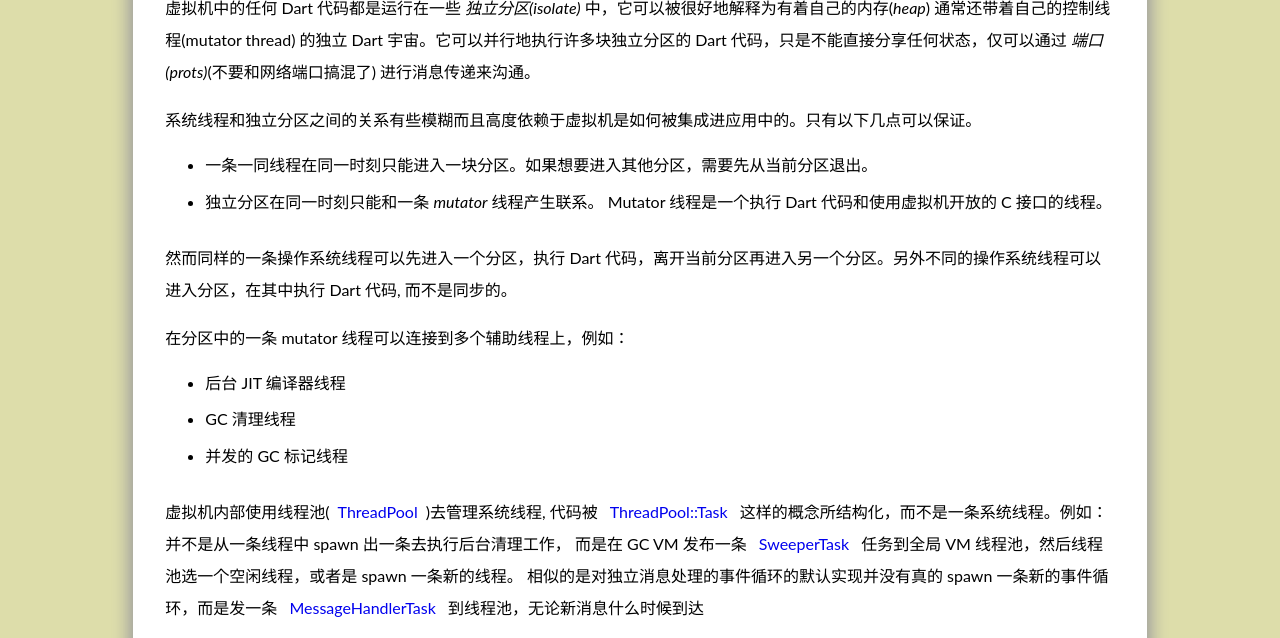
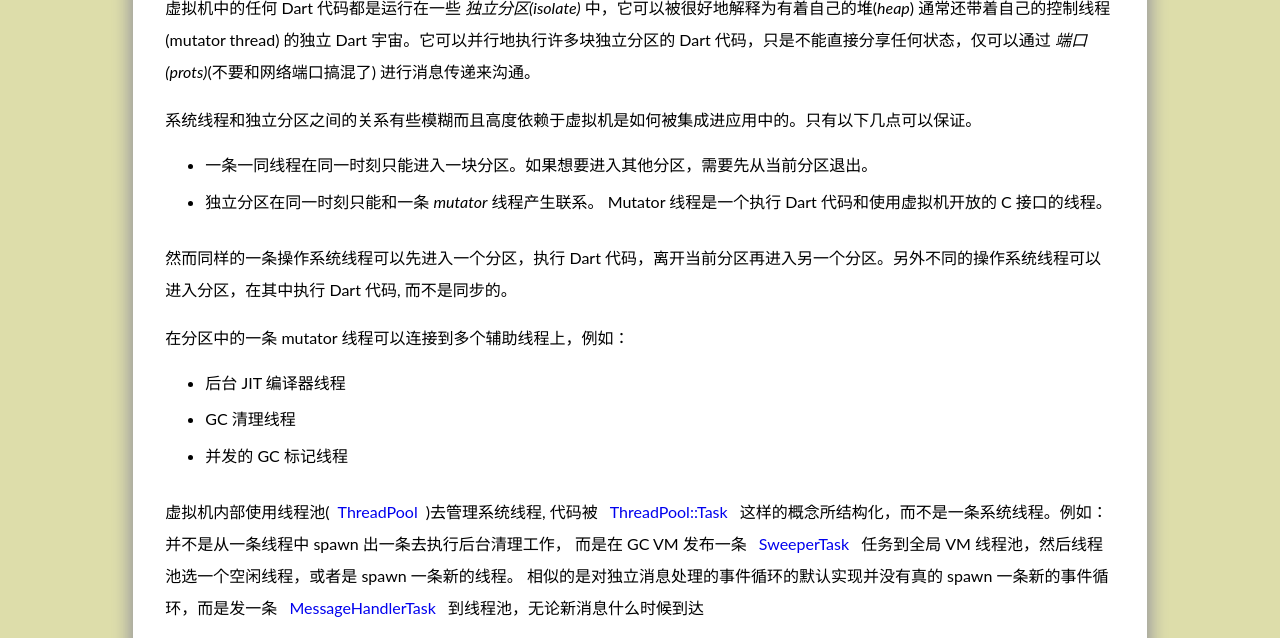
Before and after one commit to AnnatarHe/AnnatarHe.github.io, a Jekyll site: the page built from _posts/2019-01-31-introduction-to-dart-vm.md, in a window 1280 px wide and 900 px high, scrolled down 1691 px, cut to the strip 262-900 px from the top of the window. Built offline with Jekyll 4.4.1, drawn with Linux system fonts in a browser that asks for light colours; some web fonts are replaced; comment, search, counter and statistics services are not loaded; some of the changed text lies outside the part shown.

Commit message:
fix(post): fix issue

```diff
--- a/_posts/2019-01-31-introduction-to-dart-vm.md
+++ b/_posts/2019-01-31-introduction-to-dart-vm.md
@@ -40,7 +40,7 @@ Dart VM 有多种执行你的代码的方式，例如：
 
 ![isolates](https://mrale.ph/dartvm/images/isolates.png)
 
-虚拟机中的任何 Dart 代码都是运行在一些 *独立分区(isolate)* 中，它可以被很好地解释为有着自己的内存(*heap*) 通常还带着自己的控制线程(mutator thread) 的独立 Dart 宇宙。它可以并行地执行许多块独立分区的 Dart 代码，只是不能直接分享任何状态，仅可以通过 *端口(prots)*(不要和网络端口搞混了) 进行消息传递来沟通。
+虚拟机中的任何 Dart 代码都是运行在一些 *独立分区(isolate)* 中，它可以被很好地解释为有着自己的堆(*heap*) 通常还带着自己的控制线程(mutator thread) 的独立 Dart 宇宙。它可以并行地执行许多块独立分区的 Dart 代码，只是不能直接分享任何状态，仅可以通过 *端口(prots)*(不要和网络端口搞混了) 进行消息传递来沟通。
 
 系统线程和独立分区之间的关系有些模糊而且高度依赖于虚拟机是如何被集成进应用中的。只有以下几点可以保证。
 
```
Also changed, not shown: other parts of _posts/2019-01-31-introduction-to-dart-vm.md (+3 -0 lines).
